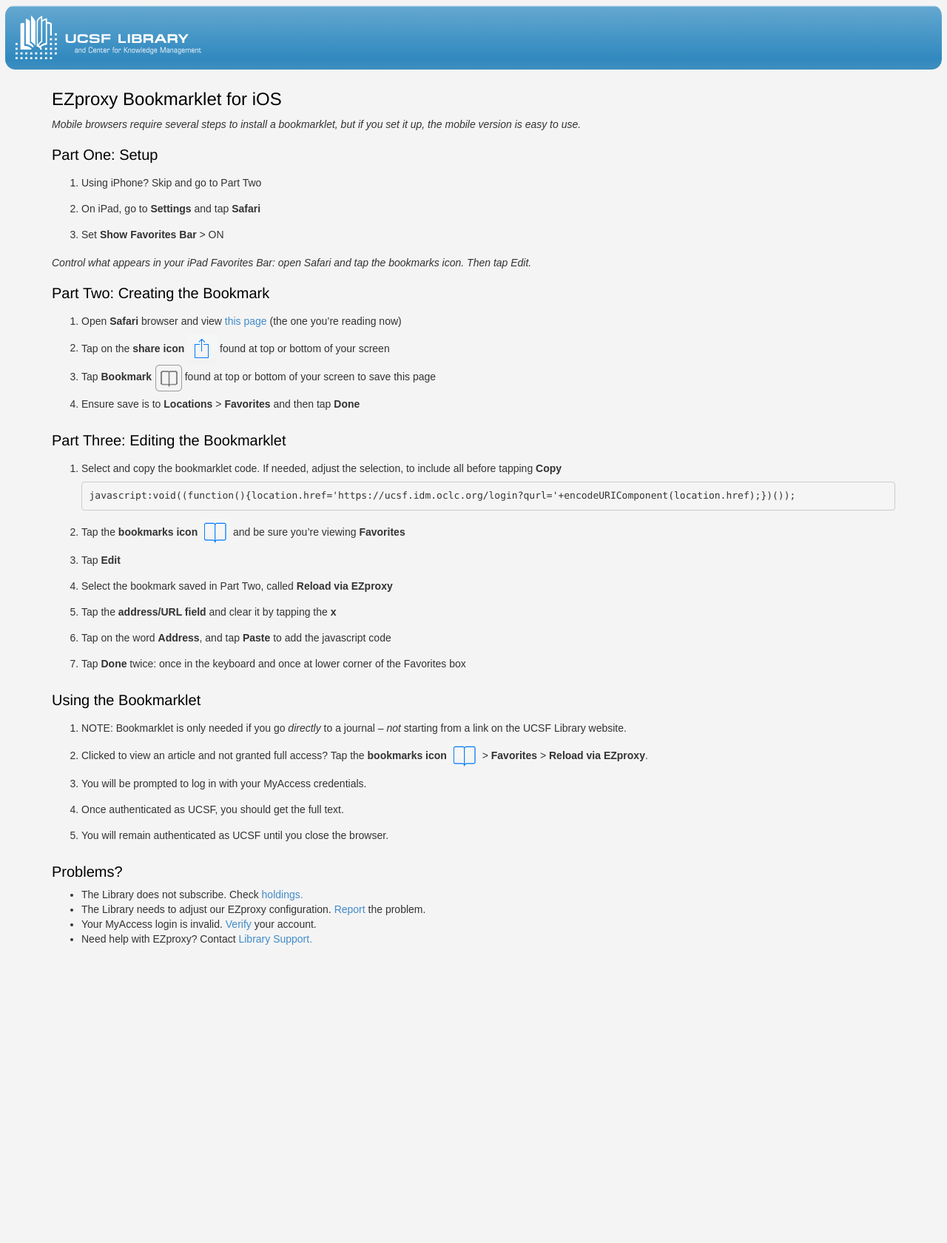
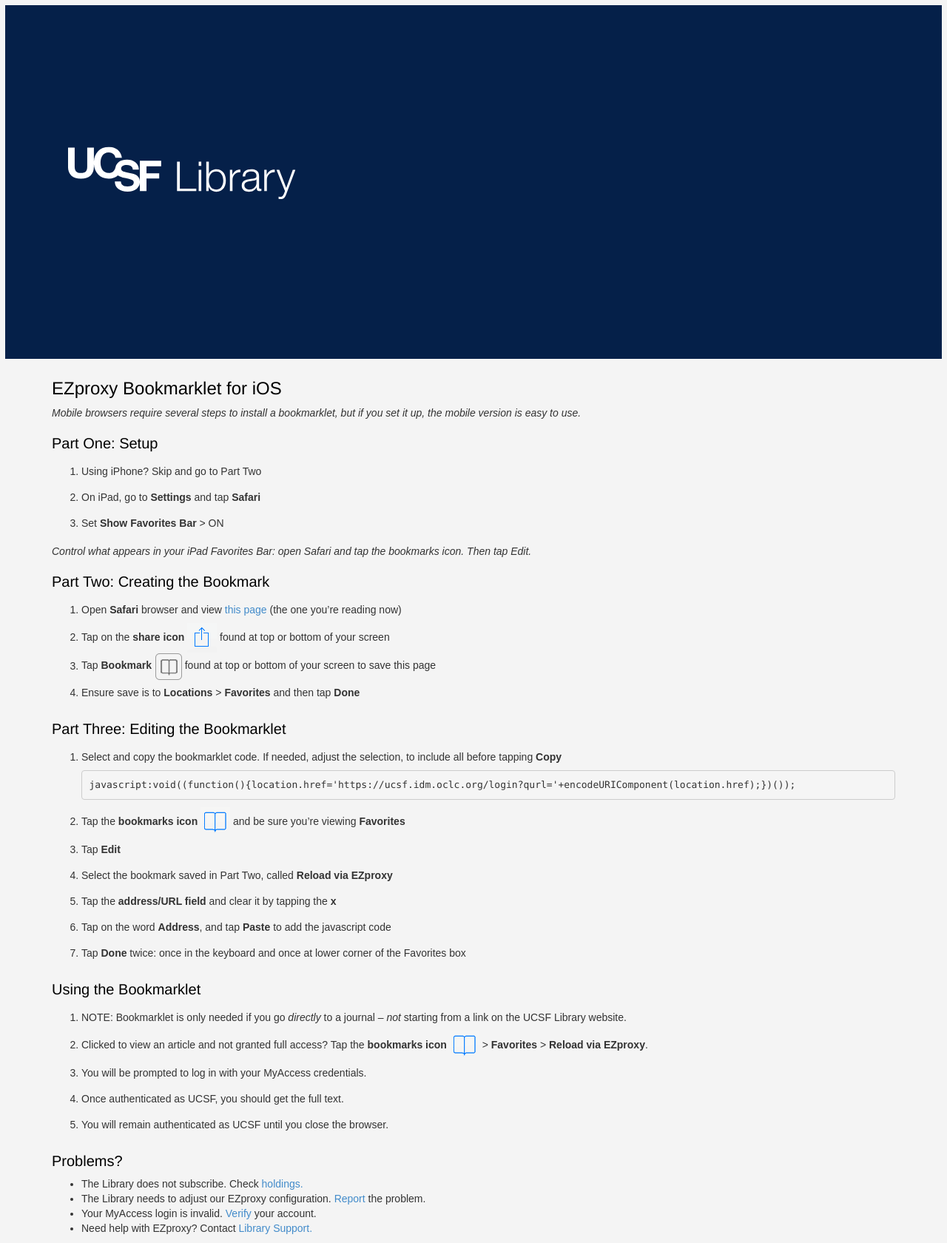
Before and after one commit to ucsf-ckm/bookmarklet, a Jekyll site: the page built from index.md, in a window 1280 px wide. Shown: the whole page at 74% size. Built offline with Jekyll 4.4.1, drawn with Linux system fonts in a browser that asks for light colours; before the commit the page ends 1289 px from its top, so only the background shows below that.

Commit message:
Update to new logo and change header background color

```diff
--- a/_layouts/default.html
+++ b/_layouts/default.html
@@ -24,7 +24,7 @@
 </head>
 <body>
   <header>
-    <a href="http://library.ucsf.edu/"><img alt="UCSF Library" src="img/ucsf_library_logo.svg" onerror="this.src='img/ucsf_library_logo.png'"></a>
+    <a href="http://library.ucsf.edu/"><img alt="UCSF Library" src="img/ucsf_library_logo2015.svg" onerror="this.src='img/ucsf_library_logo.png'"></a>
   </header>
 
   <div class="container">
--- a/css/main.css
+++ b/css/main.css
@@ -5,13 +5,10 @@ body {
 }
 
 header {
-  /* fallback for IE8 and IE9 */
-  background-color: #3189BF;
-  /* awesome gradient for everyone else */
-  background-image: linear-gradient(to bottom, rgb(255, 255, 255) 0%, rgb(99, 167, 208) 3%, rgb(49, 137, 191) 83%, rgb(60, 141, 190) 97%);
+  background-color: #052049;
   padding: 1em;
   margin: 0.5em;
-  border-radius: 1em;
+  border-radius: 0em;
 }
 
 ol li {
```
